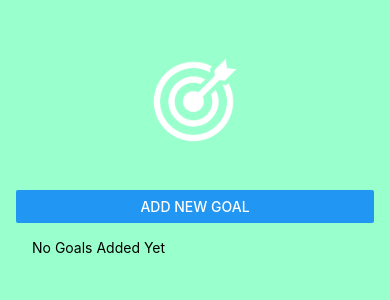
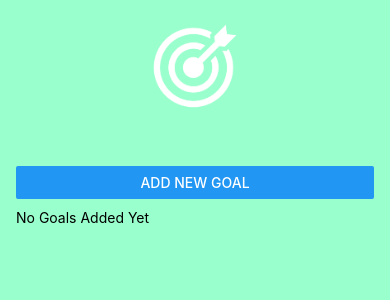
Before and after one commit to guitar6029/GoalsReactNative, a React Native app: screen / in a window 390 px wide. Shown: the top 300 px of the page. Built offline with nearby package versions, Linux system fonts and the light colour scheme.

Commit message:
updated styles for app container updated GoalList styles

```diff
--- a/App.js
+++ b/App.js
@@ -64,8 +64,8 @@ export default function App() {
 const styles = StyleSheet.create({
   appContainer: {
     flex: 1,
-    paddingTop: 50,
-    paddingHorizontal: 16,
+    padding: 16,
+    gap: 10,
     backgroundColor: "#9fc",
   },
   inputContainer: {
--- a/components/GoalList.js
+++ b/components/GoalList.js
@@ -4,7 +4,6 @@ import GoalItem from "./GoalItem";
 export default function GoalList({ dataList, onDelete, allowToEdit = false }) {
   const styles = StyleSheet.create({
     goalsContainer: {
-      padding: 16,
       display: "flex",
       flexDirection: "column",
       gap: 10,
```
